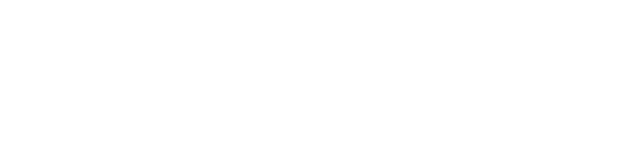
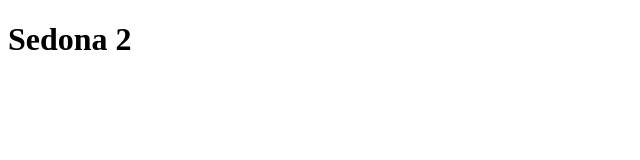
Before and after one commit to anatoliy-nik/sedona2, a plain HTML site: page index.html in a window 1280 px wide. Shown: the whole page, without its empty margins (0-640 px from the left). Drawn offline with Linux system fonts and the light colour scheme.

Commit message:
изменил тайтл и h1

```diff
--- a/index.html
+++ b/index.html
@@ -3,9 +3,9 @@
 <head>
     <meta charset="UTF-8">
     <meta name="viewport" content="width=device-width, initial-scale=1.0">
-    <title>Document</title>
+    <title>Sedona 2</title>
 </head>
 <body>
-
+    <h1>Sedona 2</h1>
 </body>
 </html>
```
